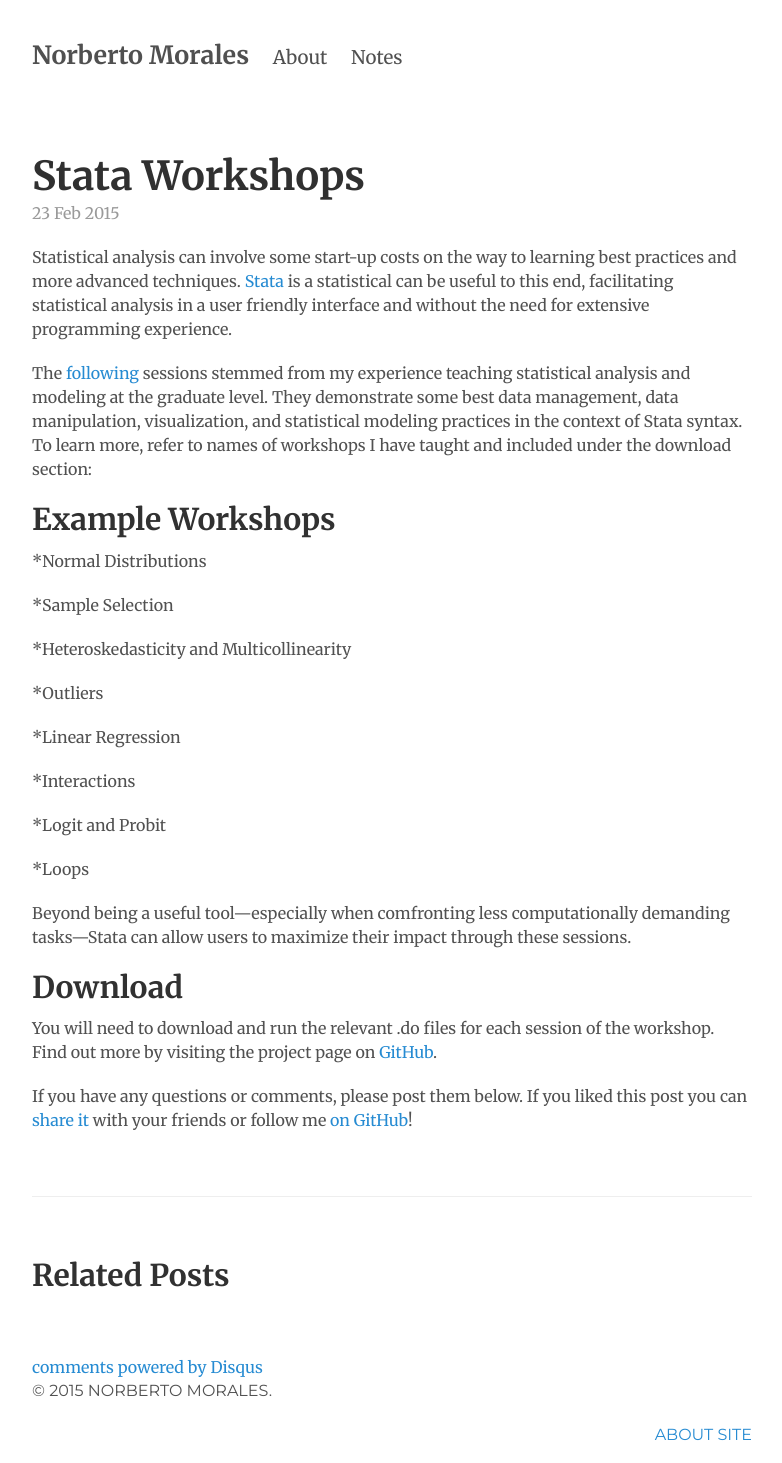
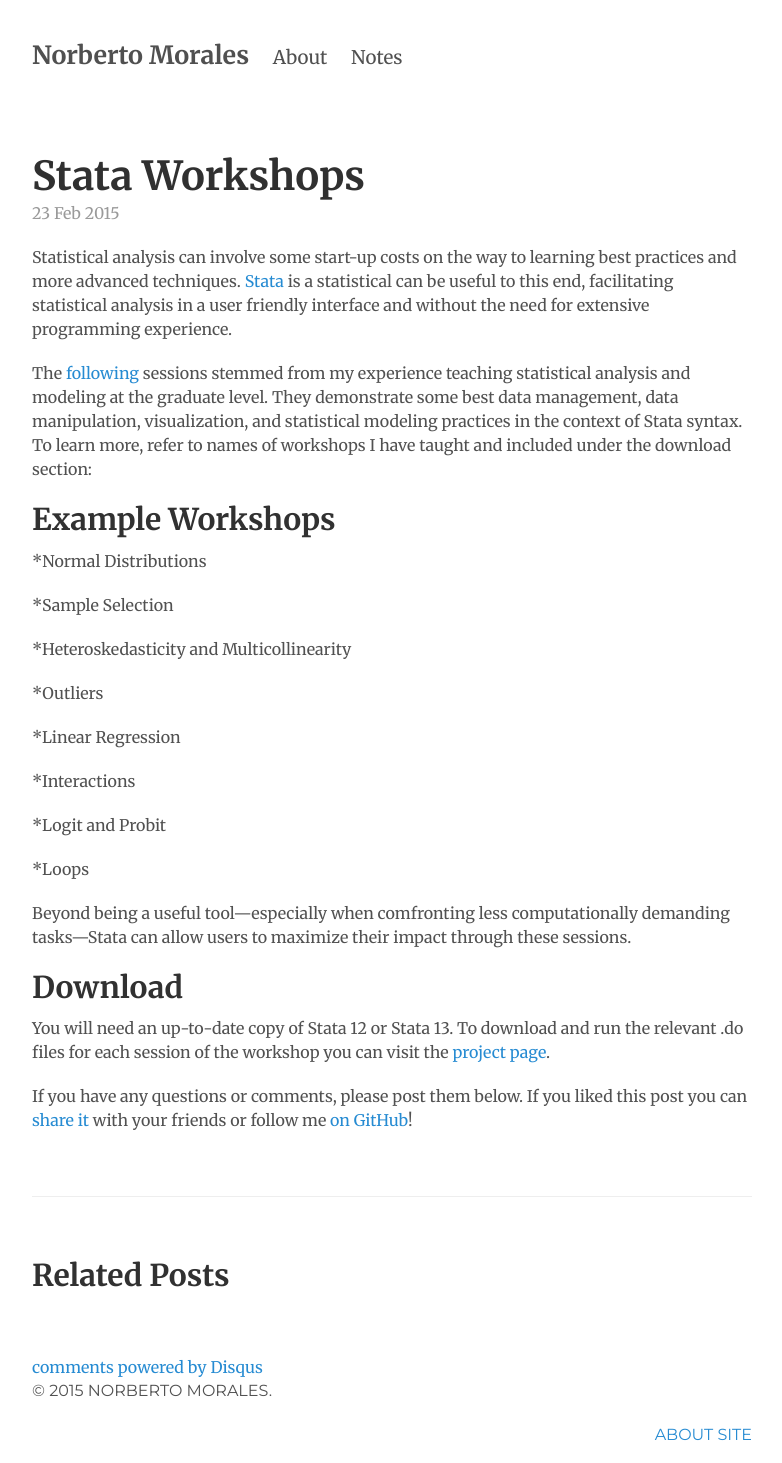
Before and after one commit to moralesn/moralesn.github.io, a Jekyll site: the page built from _posts/2015-02-23-stata-workshops.md, in a window 1280 px wide. Shown: the whole page, without its empty margins (248-1030 px from the left). Built offline with Jekyll 4.4.1, drawn with Linux system fonts in a browser that asks for light colours; Markdown is read by kramdown in place of the engine named in the settings; comment, search, counter and statistics services are not loaded.

Commit message:
Update 2015-02-23-stata-workshops.md

```diff
--- a/_posts/2015-02-23-stata-workshops.md
+++ b/_posts/2015-02-23-stata-workshops.md
@@ -32,7 +32,6 @@ Beyond being a useful tool—especially when comfronting less computationally de
 
 ##Download
 
-You will need to download and run the relevant .do files for each session of the workshop. Find out more
-by visiting the project page on [GitHub](https://github.com/moralesn/stata_workshops).
+You will need an up-to-date copy of Stata 12 or Stata 13. To download and run the relevant .do files for each session of the workshop you can visit the [project page](https://github.com/moralesn/stata_workshops).
 
 {% include socialmedia_plug.html %}
```
